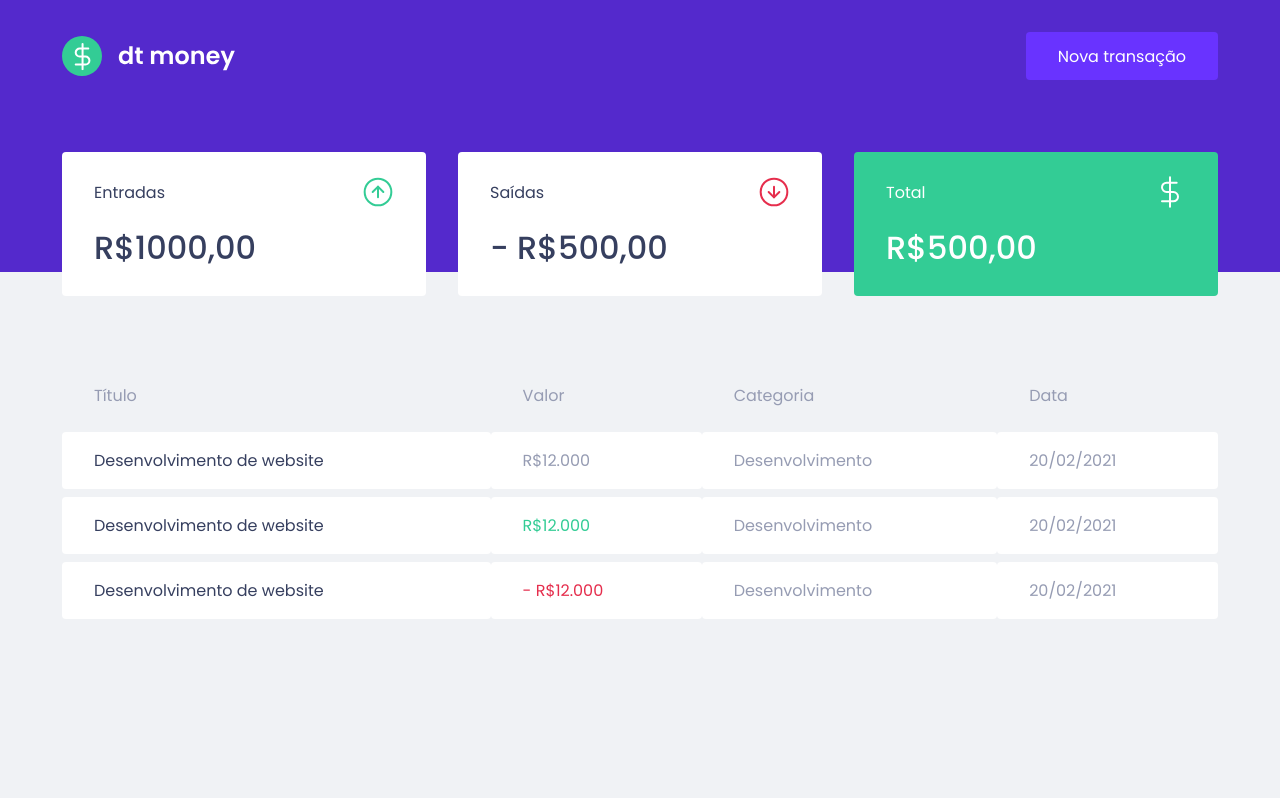
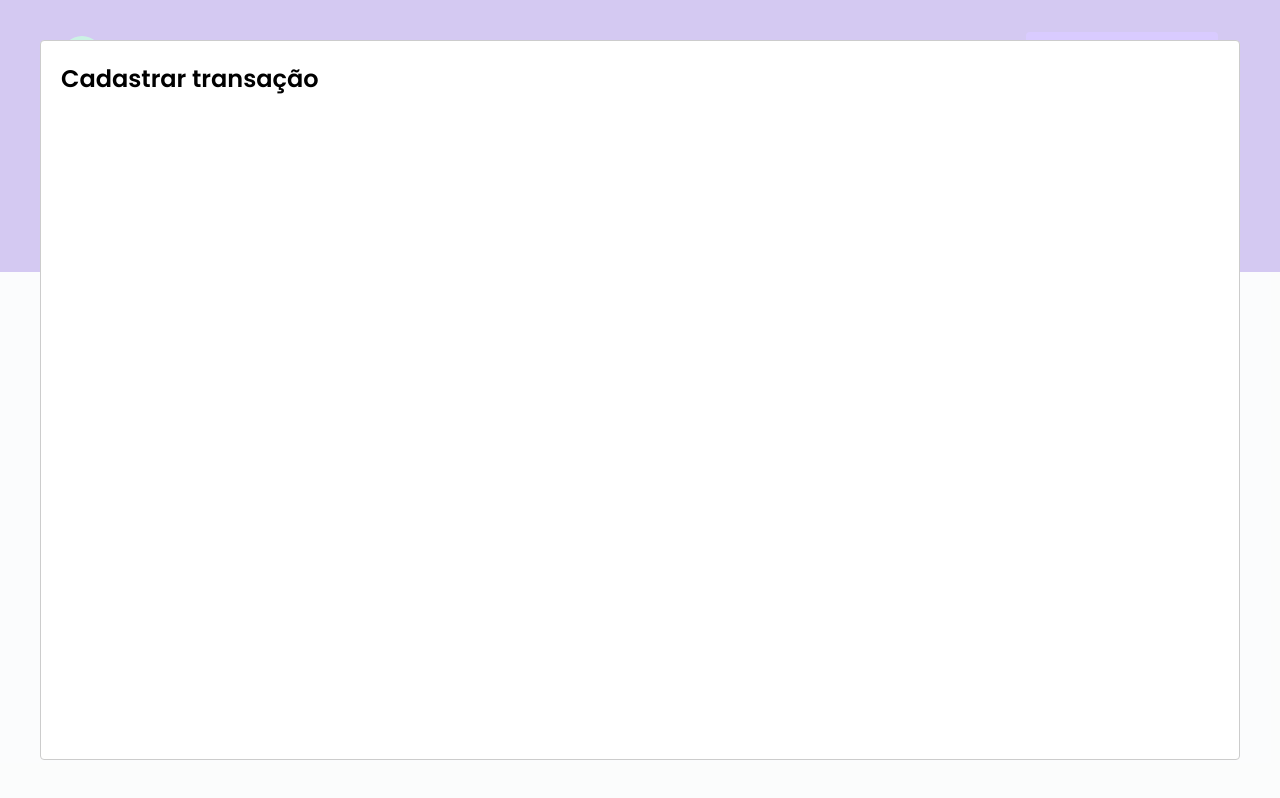
Before and after one commit to CaioAugustoo/dt-money, a React (Create React App) app: page / in a window 1280 px wide. Both pictures are taken after a click on the button "Nova transação". Built offline with nearby package versions, Linux system fonts and the light colour scheme; no server answers; what miragejs would draw is missing.

Commit message:
Modal pra criar nova transação

```diff
--- a/package.json
+++ b/package.json
@@ -7,6 +7,7 @@
     "miragejs": "^0.1.41",
     "react": "^17.0.2",
     "react-dom": "^17.0.2",
+    "react-modal": "^3.14.3",
     "react-scripts": "4.0.3",
     "styled-components": "^5.3.0",
     "web-vitals": "^1.0.1"
@@ -25,6 +26,7 @@
     "@types/node": "^12.0.0",
     "@types/react": "^17.0.0",
     "@types/react-dom": "^17.0.0",
+    "@types/react-modal": "^3.12.0",
     "@types/styled-components": "^5.1.10",
     "typescript": "^4.1.2"
   },
--- a/src/App.tsx
+++ b/src/App.tsx
@@ -2,11 +2,32 @@ import { Dashboard } from "components/Dashboard";
 import { Header } from "components/Header";
 import { GlobalStyles } from "./styles/global";
 
+import Modal from "react-modal";
+import { useState } from "react";
+import { NewTransactionModal } from "components/NewTransactionModal";
+
+Modal.setAppElement("#root");
+
 export function App() {
+  const [isNewTransactionModalOpen, setIsNewTransactionModalOpen] =
+    useState(false);
+
+  function handleOpenNewTransactionModal() {
+    setIsNewTransactionModalOpen(true);
+  }
+
+  function handleCloseNewTransactionModal() {
+    setIsNewTransactionModalOpen(false);
+  }
+
   return (
     <>
-      <Header />
+      <Header handleOpenNewTransactionModal={handleOpenNewTransactionModal} />
       <Dashboard />
+      <NewTransactionModal
+        isOpen={isNewTransactionModalOpen}
+        onRequestClose={handleCloseNewTransactionModal}
+      />
       <GlobalStyles />
     </>
   );
--- a/src/components/Header/index.tsx
+++ b/src/components/Header/index.tsx
@@ -2,12 +2,18 @@ import logo from "assets/logo.svg";
 
 import * as S from "./styles";
 
-export const Header = () => {
+export type HeaderProps = {
+  handleOpenNewTransactionModal: () => void;
+};
+
+export const Header = ({ handleOpenNewTransactionModal }: HeaderProps) => {
   return (
     <S.Header>
       <S.Content>
         <img src={logo} alt="Logo da dtmoney" />
-        <button type="button">Nova transação</button>
+        <button type="button" onClick={handleOpenNewTransactionModal}>
+          Nova transação
+        </button>
       </S.Content>
     </S.Header>
   );
--- /dev/null
+++ b/src/components/NewTransactionModal/index.tsx
@@ -0,0 +1,17 @@
+import Modal from "react-modal";
+
+export type NewTransactionModalProps = {
+  isOpen: boolean;
+  onRequestClose: () => void;
+};
+
+export function NewTransactionModal({
+  isOpen,
+  onRequestClose,
+}: NewTransactionModalProps) {
+  return (
+    <Modal isOpen={isOpen} onRequestClose={onRequestClose}>
+      <h2>Cadastrar transação</h2>
+    </Modal>
+  );
+}
--- /dev/null
+++ b/src/components/NewTransactionModal/styles.ts
@@ -0,0 +1,3 @@
+import styled from "styled-components";
+
+export const Wrapper = styled.div``
```
Also changed, not shown: 2 other files (tests, documents, lock files or other folders).
